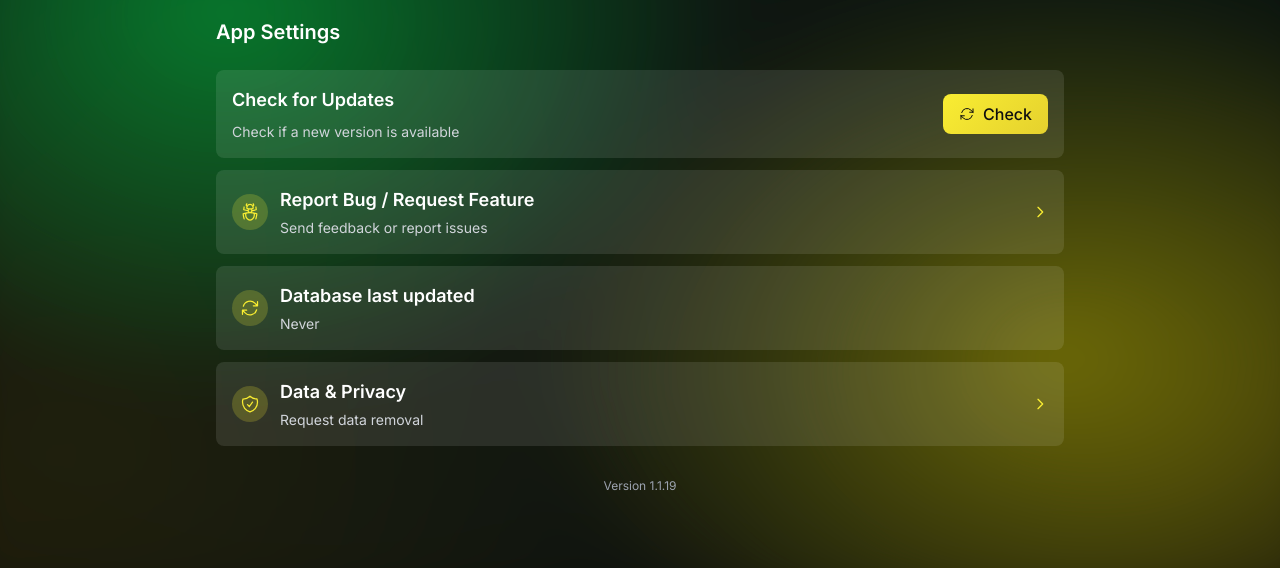
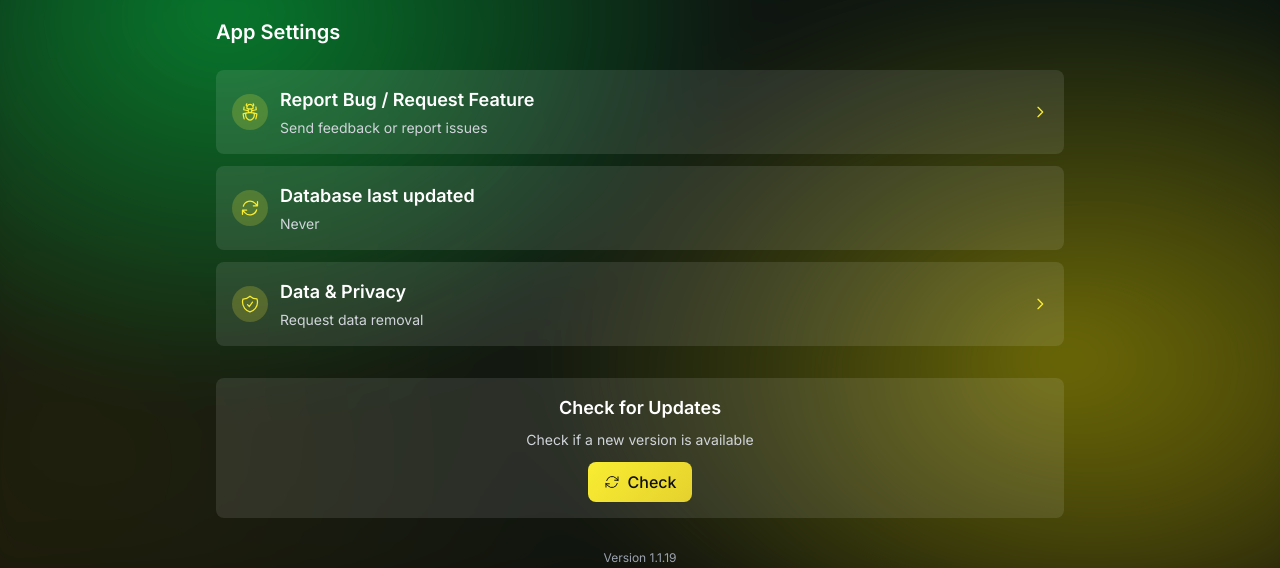
Before and after one commit to bangsluke/Dorkinians-Website-V3, a Next.js app: page /settings in a window 1280 px wide. Shown: the part 218-786 px from the top of the page. Built offline with nearby package versions, Linux system fonts and the light colour scheme; no server answers.

Commit message:
Moved the Check for Updates section to the bottom of the Settings page

```diff
--- a/app/settings/page.tsx
+++ b/app/settings/page.tsx
@@ -265,35 +265,6 @@ export default function SettingsPage() {
 					<div className='mt-12 space-y-4'>
 						<h2 className='text-xl font-semibold text-white mb-6'>App Settings</h2>
 						<div className='space-y-3'>
-							{/* Check for Updates */}
-							<div className='p-4 rounded-lg bg-white/10'>
-								<div className='flex flex-col md:flex-row md:items-center md:justify-between space-y-3 md:space-y-0'>
-									<div>
-										<h3 className='text-lg font-semibold text-white mb-2'>Check for Updates</h3>
-										<p className='text-sm text-gray-300'>Check if a new version is available</p>
-										{updateStatus && <p className='text-xs text-dorkinians-yellow mt-1'>{updateStatus}</p>}
-									</div>
-									<motion.button
-										onClick={handleCheckForUpdate}
-										disabled={isCheckingUpdate}
-										className='CTA self-center md:self-auto w-fit md:w-auto'
-										whileHover={{ scale: 1.05 }}
-										whileTap={{ scale: 0.95 }}>
-										{isCheckingUpdate ? (
-											<div className='flex items-center space-x-2'>
-												<div className='w-4 h-4 border-2 border-dorkinians-blue border-t-transparent rounded-full animate-spin'></div>
-												<span>Checking...</span>
-											</div>
-										) : (
-											<div className='flex items-center space-x-2'>
-												<ArrowPathIcon className='w-4 h-4' />
-												<span>Check</span>
-											</div>
-										)}
-									</motion.button>
-								</div>
-							</div>
-
 							{/* Version Release Details */}
 							{siteDetails?.versionReleaseDetails && (
 								<motion.div
@@ -437,6 +408,40 @@ export default function SettingsPage() {
 						</div>
 					</div>
 
+					{/* Check for Updates */}
+					<div className='mt-8 p-4 rounded-lg bg-white/10'>
+						<div className='flex flex-col items-center space-y-3'>
+							<div className='text-center'>
+								<h3 className='text-lg font-semibold text-white mb-2'>Check for Updates</h3>
+								<p className='text-sm text-gray-300'>Check if a new version is available</p>
+							</div>
+							<motion.button
+								onClick={handleCheckForUpdate}
+								disabled={isCheckingUpdate}
+								className='CTA w-fit'
+								whileHover={{ scale: 1.05 }}
+								whileTap={{ scale: 0.95 }}>
+								{isCheckingUpdate ? (
+									<div className='flex items-center space-x-2'>
+										<div className='w-4 h-4 border-2 border-dorkinians-blue border-t-transparent rounded-full animate-spin'></div>
+										<span>Checking...</span>
+									</div>
+								) : (
+									<div className='flex items-center space-x-2'>
+										<ArrowPathIcon className='w-4 h-4' />
+										<span>Check</span>
+									</div>
+								)}
+							</motion.button>
+							{updateStatus === "No updates available" && (
+								<p className='text-sm text-gray-300'>{updateStatus}</p>
+							)}
+							{updateStatus && updateStatus !== "No updates available" && (
+								<p className='text-xs text-dorkinians-yellow'>{updateStatus}</p>
+							)}
+						</div>
+					</div>
+
 					{/* Version Information */}
 					<div className='mt-8 text-center'>
 						<p className='text-xs text-gray-400'>Version {appConfig.version}</p>
```
